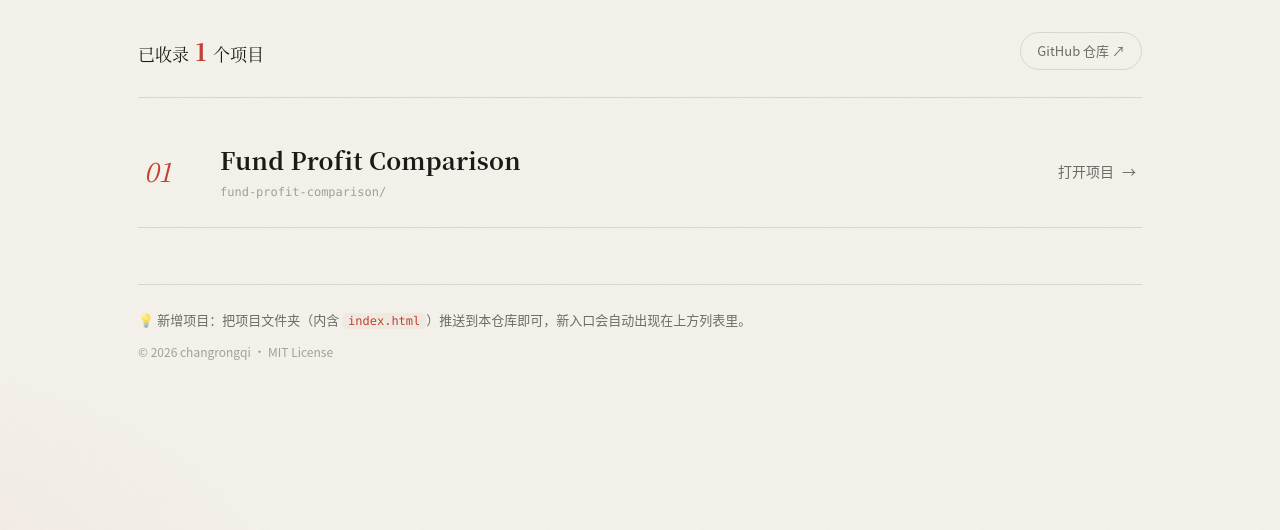
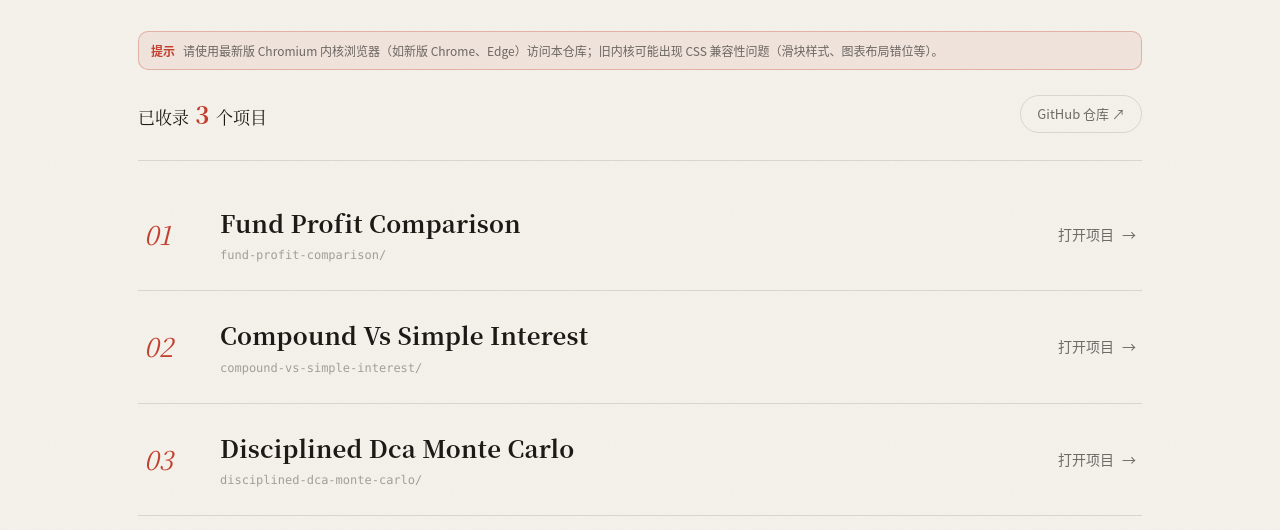
Before and after one commit to changrongqi/-html-, a plain HTML site: page index.html in a window 1280 px wide. Shown: the part 270-800 px from the top of the page. Drawn offline with Linux system fonts and the light colour scheme; no server answers.

Commit message:
新增：门户页 Chromium 内核兼容性提示条，更新兜底项目列表

```diff
--- a/index.html
+++ b/index.html
@@ -143,7 +143,7 @@ footer{margin-top:56px;padding-top:24px;border-top:1px solid var(--line)}
     <p class="overline">Portfolio · 静态项目集</p>
     <h1>我的<em>前端项目</em></h1>
     <p class="sub">用 <b>HTML / CSS / JS</b> 做的作品合集，托管在 GitHub Pages。<br />此页会自动读取仓库里的项目文件夹，<b>新增项目后无需手动更新</b>。</p>
-    <div class="meta">
+    <div style="display:flex;align-items:flex-start;gap:8px;font-size:12px;line-height:1.6;margin:0 0 24px;padding:9px 12px;border-radius:10px;border:1px solid rgba(194,64,47,.3);background:rgba(194,64,47,.08);color:var(--ink-2);"><span style="flex:none;font-weight:600;color:var(--accent);">提示</span><span>请使用最新版 Chromium 内核浏览器（如新版 Chrome、Edge）访问本仓库；旧内核可能出现 CSS 兼容性问题（滑块样式、图表布局错位等）。</span></div><div class="meta">
       <span class="count" id="count">正在读取项目数量…</span>
       <a class="repo" href="https://github.com/changrongqi/-html-" target="_blank" rel="noopener">GitHub 仓库 ↗</a>
     </div>
@@ -163,7 +163,7 @@ footer{margin-top:56px;padding-top:24px;border-top:1px solid var(--line)}
 (function () {
   var GH_REPO = 'changrongqi/-html-';
   // 兜底列表：仅当 GitHub API 不可用时展示（正常情况由接口实时生成）
-  var FALLBACK = ['fund-profit-comparison'];
+  var FALLBACK = ['fund-profit-comparison','compound-vs-simple-interest','disciplined-dca-monte-carlo'];
 
   function pretty(name) {
     return name.replace(/[-_]+/g, ' ').replace(/\b\w/g, function (c) { return c.toUpperCase(); });
```
